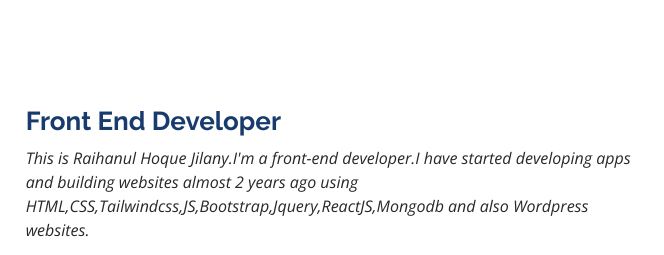
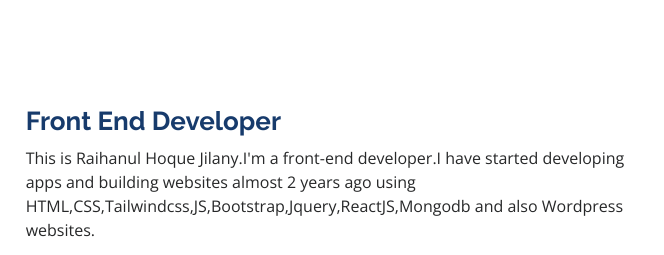
Before and after one commit to akjilan/MyPortfolio-01, a plain HTML site: page index.html in a window 1280 px wide. Shown: the part 815-1070 px from the top of the page, 616-1280 px from the left. Drawn offline with nearby package versions, Linux system fonts and the light colour scheme.

Commit message:
font improved

```diff
--- a/index.html
+++ b/index.html
@@ -204,7 +204,7 @@
             </div>
             <div class="col-lg-8 pt-5 pt-lg-0 content" data-aos="fade-left">
               <h3 class="pt-5 mt-3">Front End Developer</h3>
-              <p class="font-italic">
+              <p class="">
                 This is Raihanul Hoque Jilany.I'm a front-end developer.I have
                 started developing apps and building websites almost 2 years ago
                 using HTML,CSS,Tailwindcss,JS,Bootstrap,Jquery,ReactJS,Mongodb
```
